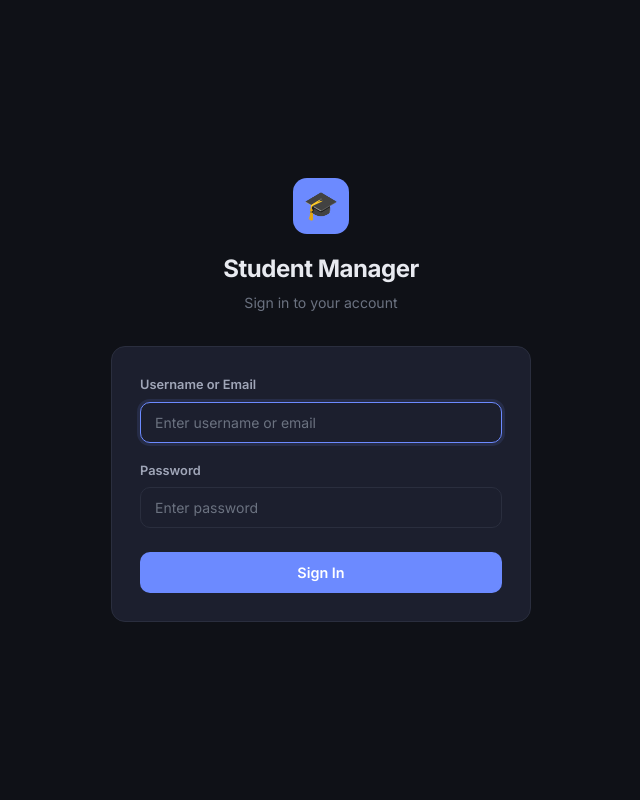
After one commit to hjjhdk17/student-manager, a Flask app: template app/templates/login.html in a window 1280 px wide. The commit adds this page. Shown: the whole page, without its empty margins (319-959 px from the left). Run offline with Flask 3, Linux system fonts and the light colour scheme; the template is opened without the code that fills it, so the values that code supplies are empty.

Commit message:
Phase 6: add authentication system (login/logout/session)

```diff
--- a/app/models/__init__.py
+++ b/app/models/__init__.py
@@ -19,7 +19,8 @@ from app.models.student import Student
 from app.models.course import Course
 from app.models.semester import Semester
 from app.models.enrollment import Enrollment
+from app.models.user import User
 
 # __all__ controls what `from app.models import *` exports.
 # It also serves as documentation: these are the public symbols.
-__all__ = ['Student', 'Course', 'Semester', 'Enrollment']
+__all__ = ['Student', 'Course', 'Semester', 'Enrollment', 'User']
--- a/app/routes/__init__.py
+++ b/app/routes/__init__.py
@@ -15,5 +15,6 @@ from app.routes.students import students_bp
 from app.routes.courses import courses_bp
 from app.routes.semesters import semesters_bp
 from app.routes.enrollments import enrollments_bp
+from app.routes.auth import auth_bp
 
-__all__ = ['students_bp', 'courses_bp', 'semesters_bp', 'enrollments_bp']
+__all__ = ['students_bp', 'courses_bp', 'semesters_bp', 'enrollments_bp', 'auth_bp']
--- /dev/null
+++ b/app/routes/auth.py
@@ -0,0 +1,168 @@
+"""
+Authentication Routes
+=====================
+Blueprint handling login, logout, and session management.
+
+Endpoints:
+    GET  /login  — Display the login page
+    POST /login  — Validate credentials and create session
+    POST /logout — Clear session and redirect to login
+    GET  /api/auth/me — Return the currently authenticated user (JSON)
+
+Authentication is session-based using Flask's built-in session mechanism.
+The user_id is stored in the session after successful login.
+"""
+
+import functools
+
+# pyrefly: ignore [missing-import]
+from flask import (
+    Blueprint, request, render_template, redirect, url_for,
+    session, jsonify, g
+)
+
+from app import db
+from app.models.user import User
+
+auth_bp = Blueprint('auth', __name__)
+
+
+# ---------------------------------------------------------------------------
+# Authentication Helper
+# ---------------------------------------------------------------------------
+
+def login_required(f):
+    """Decorator that protects a route — requires an authenticated session.
+
+    For HTML routes: redirects to /login.
+    For API routes (Accept: application/json or /api/ prefix):
+        returns 401 JSON response.
+    """
+    @functools.wraps(f)
+    def decorated_function(*args, **kwargs):
+        if g.get('user') is None:
+            # Check if this is an API request
+            if _is_api_request():
+                return jsonify({'error': 'Authentication required'}), 401
+            return redirect(url_for('auth.login'))
+        return f(*args, **kwargs)
+    return decorated_function
+
+
+def _is_api_request():
+    """Determine if the current request is an API request."""
+    # Check the URL path
+    if request.path.startswith('/api/'):
+        return True
+    # Check the Accept header
+    accept = request.headers.get('Accept', '')
+    if 'application/json' in accept:
+        return True
+    return False
+
+
+# ---------------------------------------------------------------------------
+# Before-request: load user from session
+# ---------------------------------------------------------------------------
+
+def load_user():
+    """Load the current user from the session into Flask's g object.
+
+    This runs before every request in the app. It checks if user_id
+    exists in the session and loads the corresponding User object.
+
+    The user is stored in g.user so it's accessible in routes and templates.
+    """
+    user_id = session.get('user_id')
+    if user_id is not None:
+        g.user = db.session.get(User, user_id)
+    else:
+        g.user = None
+
+
+# ---------------------------------------------------------------------------
+# GET /login — Display login page
+# ---------------------------------------------------------------------------
+
+@auth_bp.route('/login', methods=['GET'])
+def login():
+    """Render the login page.
+
+    If the user is already authenticated, redirect to the main application.
+    """
+    if g.get('user') is not None:
+        return redirect(url_for('index'))
+    return render_template('login.html')
+
+
+# ---------------------------------------------------------------------------
+# POST /login — Validate credentials
+# ---------------------------------------------------------------------------
+
+@auth_bp.route('/login', methods=['POST'])
+def login_post():
+    """Validate login credentials and create an authenticated session.
+
+    Accepts either username or email in the 'username' field.
+    Uses a generic error message to avoid revealing whether an account exists.
+    """
+    username_or_email = request.form.get('username', '').strip()
+    password = request.form.get('password', '')
+
+    error = None
+
+    if not username_or_email:
+        error = 'Username or email is required.'
+    elif not password:
+        error = 'Password is required.'
+    else:
+        # Look up user by username OR email.
+        user = User.query.filter(
+            db.or_(
+                User.username == username_or_email,
+                User.email == username_or_email,
+            )
+        ).first()
+
+        if user is None or not user.check_password(password):
+            # Generic message: do not reveal whether the account exists.
+            error = 'Invalid username/email or password.'
+
+    if error:
+        return render_template('login.html', error=error), 401
+
+    # --- Create authenticated session ---
+    session.clear()
+    session['user_id'] = user.id
+    # Regenerate session to prevent session fixation attacks.
+    session.permanent = True
+
+    return redirect(url_for('index'))
+
+
+# ---------------------------------------------------------------------------
+# POST /logout — Clear session
+# ---------------------------------------------------------------------------
+
+@auth_bp.route('/logout', methods=['POST'])
+def logout():
+    """Clear the authentication session and redirect to login."""
+    session.clear()
+    return redirect(url_for('auth.login'))
+
+
+# ---------------------------------------------------------------------------
+# GET /api/auth/me — Current user info (JSON)
+# ---------------------------------------------------------------------------
+
+@auth_bp.route('/api/auth/me', methods=['GET'])
+def current_user():
+    """Return the currently authenticated user as JSON.
+
+    Used by the frontend to display the logged-in username.
+    Returns 401 if not authenticated.
+    """
+    user = g.get('user')
+    if user is None:
+        return jsonify({'error': 'Not authenticated'}), 401
+    return jsonify(user.to_dict())
--- /dev/null
+++ b/app/templates/login.html
@@ -0,0 +1,137 @@
+<!DOCTYPE html>
+<html lang="en">
+<head>
+    <meta charset="UTF-8">
+    <meta name="viewport" content="width=device-width, initial-scale=1.0">
+    <meta name="description" content="Student Manager — Login">
+    <title>Login — Student Manager</title>
+    <link rel="stylesheet" href="{{ url_for('static', filename='css/style.css') }}">
+    <style>
+        /* Login-specific styles — scoped to this page only */
+        .login-page {
+            display: flex;
+            align-items: center;
+            justify-content: center;
+            min-height: 100vh;
+            background: var(--bg-primary);
+            padding: 20px;
+        }
+
+        .login-container {
+            width: 100%;
+            max-width: 420px;
+        }
+
+        .login-header {
+            text-align: center;
+            margin-bottom: 32px;
+        }
+
+        .login-logo {
+            width: 56px;
+            height: 56px;
+            background: var(--accent);
+            border-radius: var(--radius-lg);
+            display: inline-flex;
+            align-items: center;
+            justify-content: center;
+            font-size: 28px;
+            color: #fff;
+            margin-bottom: 16px;
+        }
+
+        .login-title {
+            font-size: 1.5rem;
+            font-weight: 700;
+            letter-spacing: -0.02em;
+            margin-bottom: 4px;
+        }
+
+        .login-subtitle {
+            font-size: 0.88rem;
+            color: var(--text-muted);
+        }
+
+        .login-card {
+            background: var(--bg-card);
+            border: 1px solid var(--border-color);
+            border-radius: var(--radius-lg);
+            padding: 28px;
+        }
+
+        .login-form .form-group {
+            margin-bottom: 18px;
+        }
+
+        .login-form .form-input {
+            width: 100%;
+            padding: 11px 14px;
+        }
+
+        .login-form .btn {
+            width: 100%;
+            padding: 11px 18px;
+            font-size: 0.9rem;
+            margin-top: 6px;
+        }
+
+        .login-error {
+            background: var(--danger-bg);
+            border: 1px solid rgba(248, 113, 113, 0.25);
+            border-radius: var(--radius-md);
+            padding: 10px 14px;
+            margin-bottom: 18px;
+            font-size: 0.84rem;
+            color: var(--danger);
+            display: flex;
+            align-items: center;
+            gap: 8px;
+        }
+
+        .login-error-icon {
+            font-size: 1rem;
+            flex-shrink: 0;
+        }
+    </style>
+</head>
+<body>
+    <div class="login-page">
+        <div class="login-container">
+            <div class="login-header">
+                <div class="login-logo" aria-hidden="true">🎓</div>
+                <h1 class="login-title">Student Manager</h1>
+                <p class="login-subtitle">Sign in to your account</p>
+            </div>
+
+            <div class="login-card">
+                {% if error %}
+                <div class="login-error" role="alert">
+                    <span class="login-error-icon" aria-hidden="true">✕</span>
+                    <span>{{ error }}</span>
+                </div>
+                {% endif %}
+
+                <form class="login-form" method="POST" action="{{ url_for('auth.login_post') }}" id="login-form">
+                    <div class="form-group">
+                        <label class="form-label" for="login-username">Username or Email</label>
+                        <input type="text" class="form-input" id="login-username"
+                               name="username" placeholder="Enter username or email"
+                               autocomplete="username" required autofocus>
+                    </div>
+
+                    <div class="form-group">
+                        <label class="form-label" for="login-password">Password</label>
+                        <input type="password" class="form-input" id="login-password"
+                               name="password" placeholder="Enter password"
+                               autocomplete="current-password" required>
+                    </div>
+
+                    <button type="submit" class="btn btn-primary" id="login-submit">
+                        Sign In
+                    </button>
+                </form>
+            </div>
+        </div>
+    </div>
+</body>
+</html>
```
Also changed, not shown: app/__init__.py (+50 -5 lines), app/models/user.py (added, +104 -0 lines), app/static/css/style.css (+36 -0 lines), app/static/js/app.js (+18 -3 lines), app/templates/index.html (+11 -5 lines), migrations/versions/7410fc4c5529_add_user_table_for_authentication.py (added, +45 -0 lines), seed.py (+30 -1 lines), README.md.
